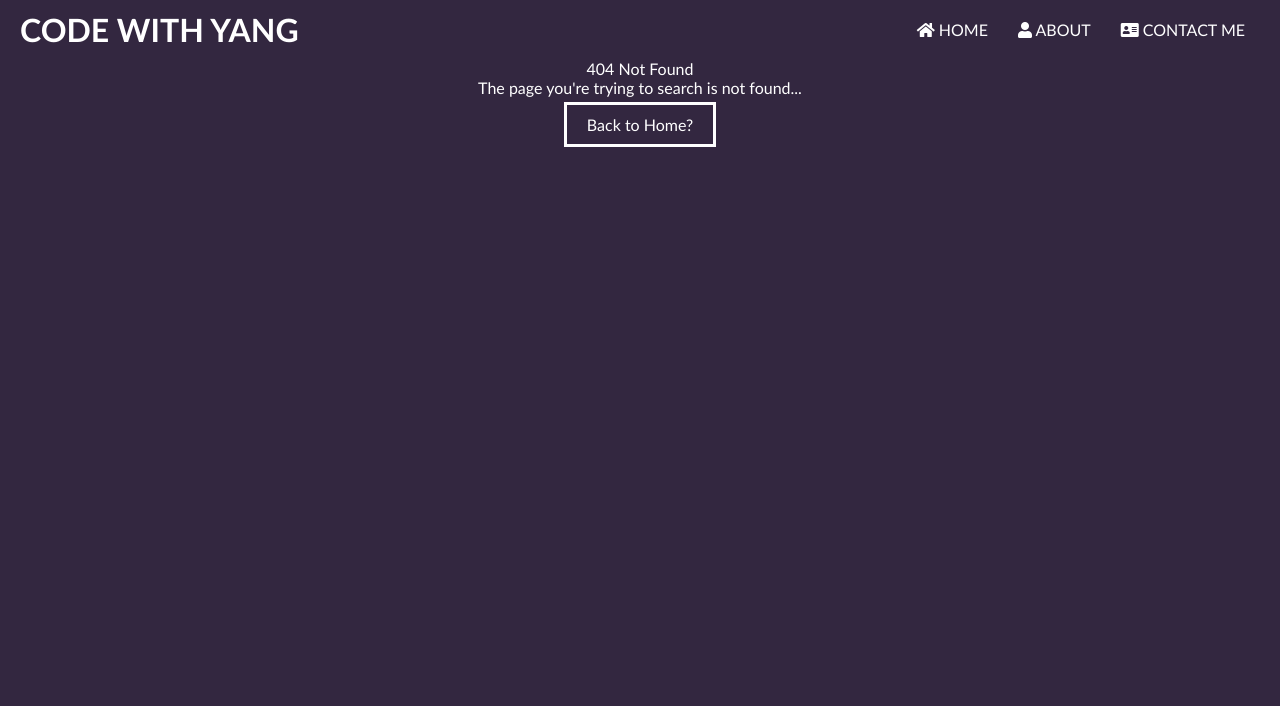
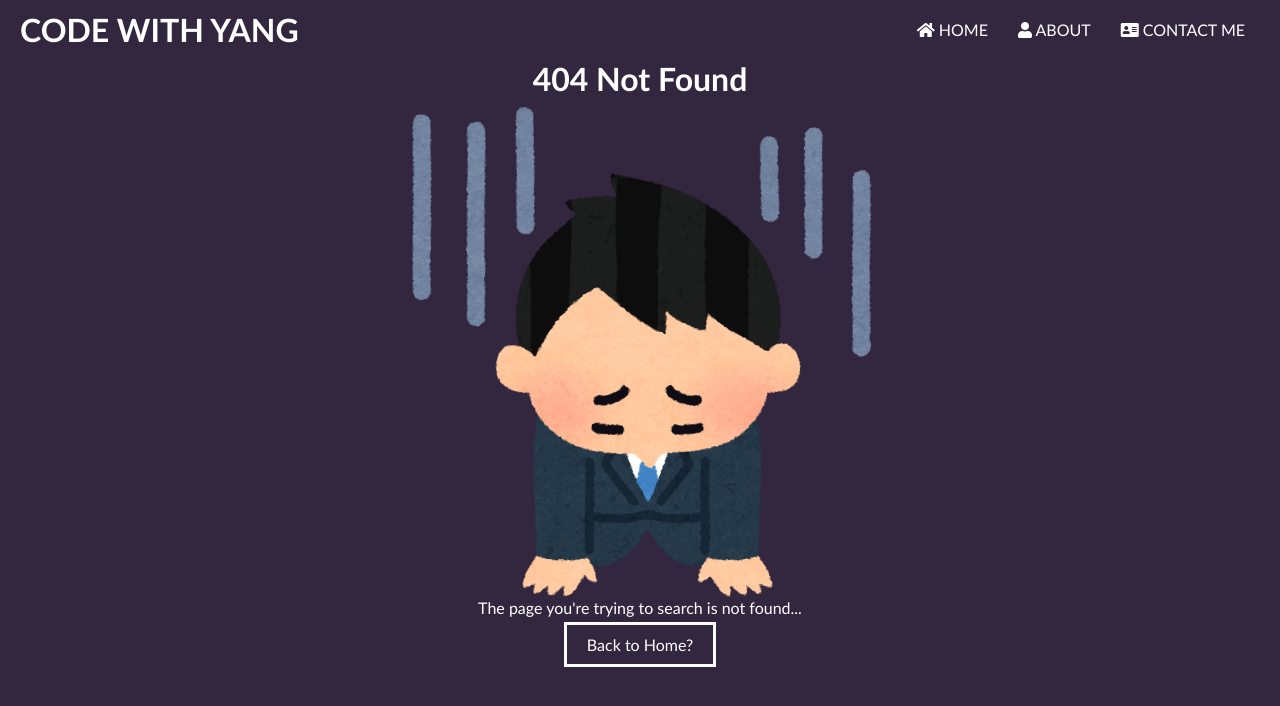
Before and after one commit to KirantiLoh/codewithyang, a Django app: page /error in a window 1280 px wide. Shown: the top 706 px of the page. Run offline with Django 3.2, Linux system fonts and the light colour scheme; some libraries are stand-ins or nearby versions.

Commit message:
Added apology image

```diff
--- a/static/css/style.css
+++ b/static/css/style.css
@@ -536,10 +536,15 @@ footer p {
     color: #fff;
 }
 
+.error-title {
+    font-weight: 900;
+    font-size: 2rem;
+}
+
 #apology {
     position: relative;
     width: 500px;
-    height: 100%;
+    height: 500px;
 }
 
 #apology img {
@@ -728,6 +733,7 @@ footer p {
     }
     #apology {
         width: 250px;
+        height: 250%;
     }
 }
 
--- a/templates/error404.html
+++ b/templates/error404.html
@@ -2,7 +2,7 @@
 {% load static %}
 {% block content %}
 <div class="error-page">
-<p class="404-title">404 Not Found</p>
+<p class="error-title">404 Not Found</p>
 <div id="apology">
 <img src="{% static 'images\apology.png' %}">
 </div>
```
